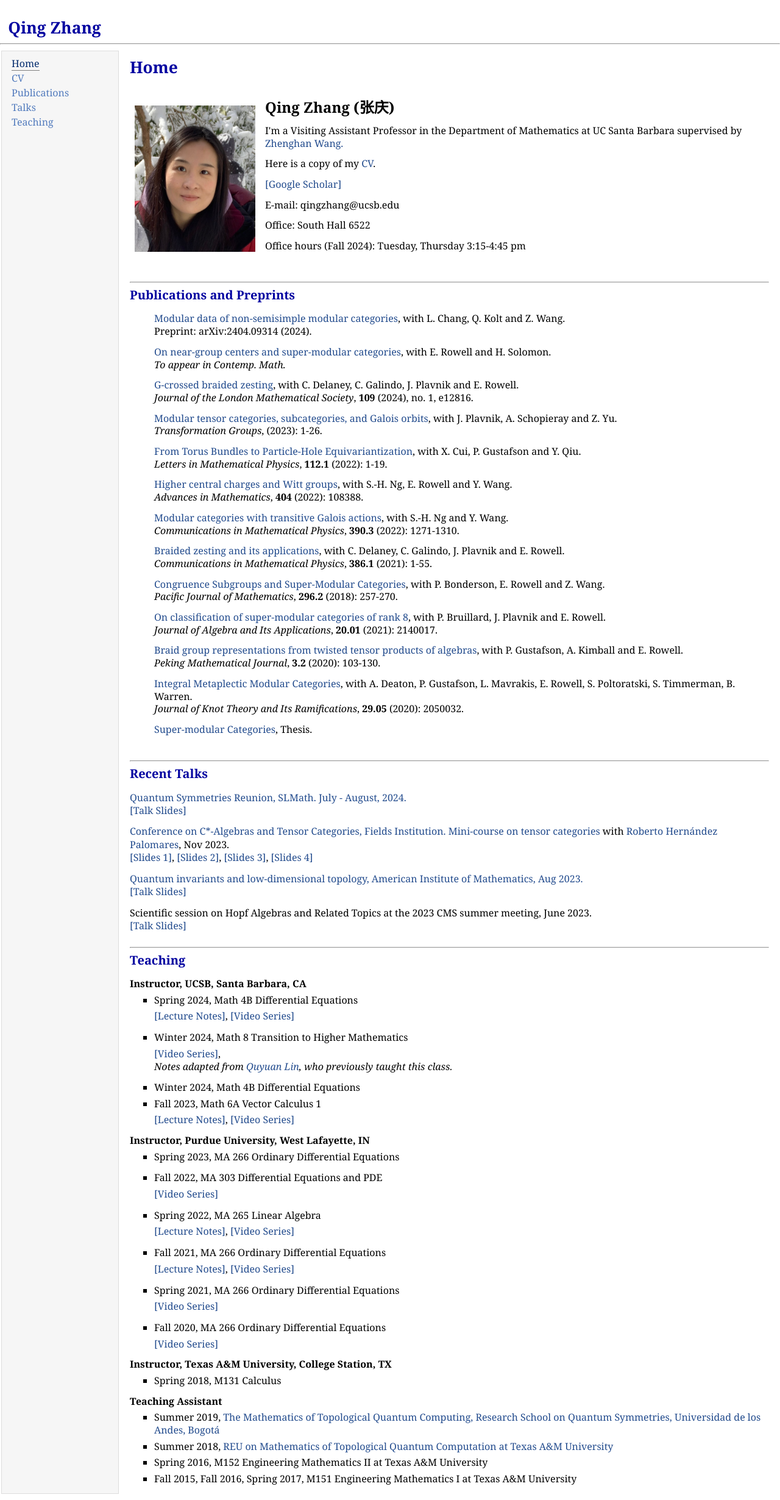
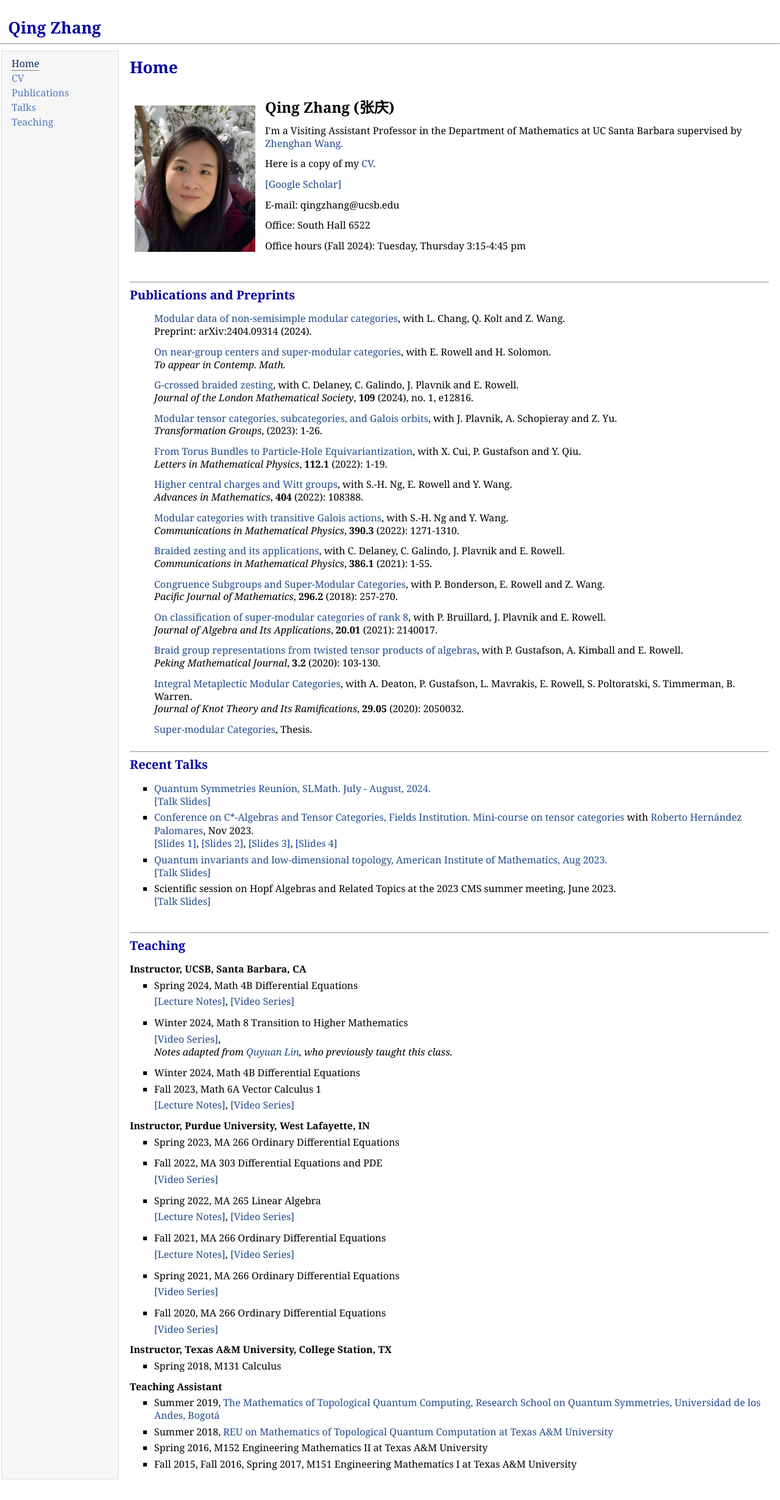
Before and after one commit to zhangqing2513/zhangqing2513.github.io, a Jekyll site: the page index.html, which Jekyll copies as it is, in a window 1280 px wide. Shown: the whole page at 61% size. Built offline with Jekyll 4.4.1, drawn with Linux system fonts in a browser that asks for light colours; after the commit the page ends 2436 px from its top, so only the background shows below that.

Commit message:
Update index.html

```diff
--- a/index.html
+++ b/index.html
@@ -76,27 +76,31 @@
 
         <p><a href="https://oaktrust.library.tamu.edu/handle/1969.1/188819" target="_blank">Super-modular Categories</a>, Thesis.</p>
     </ul>
-</div>
-            <h2 id='service'><hr><a name="talks"></a>Recent Talks</h2>
-	<a href="https://www.slmath.org/programs/388" target="_blank" rel="noopener">Quantum Symmetries Reunion, SLMath. <span style="text-decoration: none;">July - August, 2024.</span> &nbsp;</a>
-<p><a href="https://zhangqing2513.github.io/Modular%20Data%20of%20Non-semisimple%20Modular%20Categories.pdf" target="_blank" rel="noopener"> [Talk Slides]</a></p>
+<div>
+    <h2 id='talks'><hr><a name="talks"></a>Recent Talks</h2>
+    <ul>
+        <li><a href="https://www.slmath.org/programs/388" target="_blank" rel="noopener">Quantum Symmetries Reunion, SLMath. <span style="text-decoration: none;">July - August, 2024.</span> &nbsp;</a>
+            <p><a href="https://zhangqing2513.github.io/Modular%20Data%20of%20Non-semisimple%20Modular%20Categories.pdf" target="_blank" rel="noopener">[Talk Slides]</a></p>
+        </li>
 
-   <a href="http://www.fields.utoronto.ca/activities/23-24/tensor" target="_blank" rel="noopener" style="text-decoration: none;">Conference on C*-Algebras and <span style="text-decoration: none;">Tensor Categories, Fields Institution. Mini-course on tensor categories</span></a> with <a href="https://www.math.uwaterloo.ca/~r5hernan/" target="_blank" rel="noopener">Roberto Hernández Palomares</a>, Nov 2023.&nbsp;
+        <li><a href="http://www.fields.utoronto.ca/activities/23-24/tensor" target="_blank" rel="noopener" style="text-decoration: none;">Conference on C*-Algebras and <span style="text-decoration: none;">Tensor Categories, Fields Institution. Mini-course on tensor categories</span></a> with <a href="https://www.math.uwaterloo.ca/~r5hernan/" target="_blank" rel="noopener">Roberto Hernández Palomares</a>, Nov 2023.&nbsp;
             <p>
                 <a href="https://zhangqing2513.github.io/TCMonday.pdf" target="_blank" rel="noopener">[Slides 1]</a>,
                 <a href="https://zhangqing2513.github.io/TCTuesday.pdf" target="_blank" rel="noopener">[Slides 2]</a>,
                 <a href="https://zhangqing2513.github.io/TCWednesday.pdf" target="_blank" rel="noopener">[Slides 3]</a>,
                 <a href="https://zhangqing2513.github.io/TCThursday.pdf" target="_blank" rel="noopener">[Slides 4]</a>
             </p>
+        </li>
 
-<a href="https://aimath.org/pastworkshops/quantumlowdimtop.html" target="_blank" rel="noopener">Quantum invariants and low-dimensional topology, American Institute of Mathematics, Aug 2023. &nbsp;</a>
-<p><a href="https://zhangqing2513.github.io/From3manifoldsTCs.pdf" target="_blank" rel="noopener"> [Talk Slides]</a></p>
+        <li><a href="https://aimath.org/pastworkshops/quantumlowdimtop.html" target="_blank" rel="noopener">Quantum invariants and low-dimensional topology, American Institute of Mathematics, Aug 2023. &nbsp;</a>
+            <p><a href="https://zhangqing2513.github.io/From3manifoldsTCs.pdf" target="_blank" rel="noopener">[Talk Slides]</a></p>
+        </li>
 
-Scientific session on Hopf Algebras and Related Topics at the 2023 CMS summer meeting, June 2023.
-<p><a href="https://zhangqing2513.github.io/Superfromneargp.pdf" target="_blank" rel="noopener"> [Talk Slides]</a></p>
-
-
-    <div>
+        <li>Scientific session on Hopf Algebras and Related Topics at the 2023 CMS summer meeting, June 2023.
+            <p><a href="https://zhangqing2513.github.io/Superfromneargp.pdf" target="_blank" rel="noopener">[Talk Slides]</a></p>
+        </li>
+    </ul>
+</div>
 
 
             <h2 id='service'><hr><a name="Teaching"></a>Teaching</h2>
```
Lines whose indentation alone changed are shown as unchanged.
